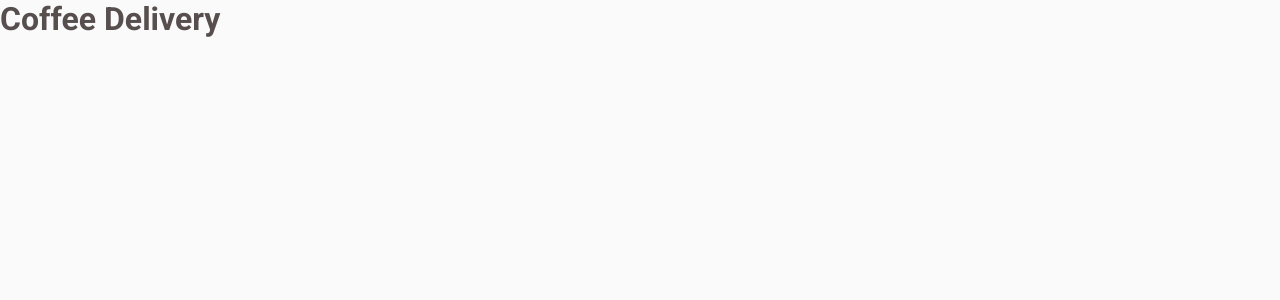
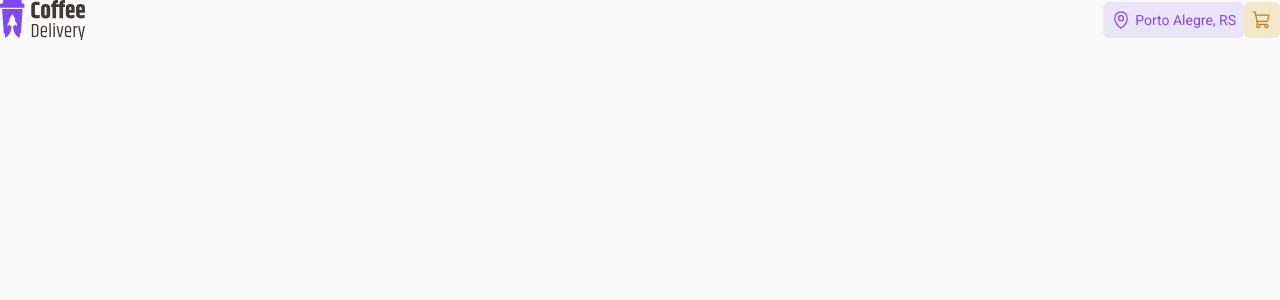
Before and after one commit to oigabrielteodoro/coffee-delivery, a React (Vite) app: page / in a window 1280 px wide. Shown: the top 300 px of the page. Built offline with nearby package versions, Linux system fonts and the light colour scheme.

Commit message:
feat(header): add header component

```diff
--- a/src/App.tsx
+++ b/src/App.tsx
@@ -1,4 +1,5 @@
 import { ThemeProvider } from "styled-components";
+import { Header } from "./components/Header";
 
 import { GlobalStyle } from "./styles/global";
 import { defaultTheme } from "./styles/themes/default";
@@ -6,7 +7,7 @@ import { defaultTheme } from "./styles/themes/default";
 export function App() {
   return (
     <ThemeProvider theme={defaultTheme}>
-      <h1>Coffee Delivery</h1>
+      <Header />
       <GlobalStyle />
     </ThemeProvider>
   );
--- /dev/null
+++ b/src/assets/Assets.ts
@@ -0,0 +1,3 @@
+export enum Assets {
+  LOGO = "/logo.svg",
+}
--- /dev/null
+++ b/src/assets/index.ts
@@ -0,0 +1 @@
+export * from "./Assets";
--- /dev/null
+++ b/src/components/Button/Button.ts
@@ -0,0 +1,33 @@
+import styled, { css } from "styled-components";
+
+const buttonVariants = {
+  "purple-light": css`
+    background-color: ${({ theme }) => theme["purple-light"]};
+    color: ${({ theme }) => theme.purple};
+  `,
+  "yellow-light": css`
+    background-color: ${({ theme }) => theme["yellow-light"]};
+    color: ${({ theme }) => theme["yellow-dark"]};
+  `,
+};
+
+type ButtonProps = {
+  variant: keyof typeof buttonVariants;
+};
+
+export const Button = styled.button<ButtonProps>`
+  display: flex;
+  align-items: center;
+  cursor: pointer;
+
+  padding: 0.8rem;
+  column-gap: 0.4rem;
+
+  border: 0;
+  border-radius: 0.6rem;
+
+  font-size: 1.4rem;
+  line-height: 130%;
+
+  ${({ variant }) => buttonVariants[variant]}
+`;
--- /dev/null
+++ b/src/components/Button/index.ts
@@ -0,0 +1 @@
+export * from "./Button";
--- /dev/null
+++ b/src/components/Header/Header.styles.ts
@@ -0,0 +1,12 @@
+import styled from "styled-components";
+
+export const HeaderContainer = styled.header`
+  display: flex;
+  align-items: center;
+  justify-content: space-between;
+`;
+
+export const Actions = styled.div`
+  display: flex;
+  align-items: center;
+`;
--- /dev/null
+++ b/src/components/Header/Header.tsx
@@ -0,0 +1,23 @@
+import { MapPin, ShoppingCart } from "phosphor-react";
+
+import { Assets } from "../../assets";
+import { Button } from "../Button";
+
+import { Actions, HeaderContainer } from "./Header.styles";
+
+export function Header() {
+  return (
+    <HeaderContainer>
+      <img src={Assets.LOGO} />
+      <Actions>
+        <Button variant="purple-light">
+          <MapPin size={20} />
+          Porto Alegre, RS
+        </Button>
+        <Button variant="yellow-light">
+          <ShoppingCart size={20} />
+        </Button>
+      </Actions>
+    </HeaderContainer>
+  );
+}
--- /dev/null
+++ b/src/components/Header/index.ts
@@ -0,0 +1 @@
+export * from "./Header";
--- a/src/styles/global.ts
+++ b/src/styles/global.ts
@@ -5,6 +5,10 @@ export const GlobalStyle = createGlobalStyle`
     margin: 0;
     padding: 0;
     box-sizing: border-box;
+  }
+
+  html {
+    font-size: 62.5%;
   }
 
   :focus {
--- a/src/styles/themes/default.ts
+++ b/src/styles/themes/default.ts
@@ -16,6 +16,6 @@ export const defaultTheme = {
   "purple-dark": "#4b2995",
 
   yellow: "#dbac2c",
-  "yellow-light": "f1e9c9",
+  "yellow-light": "#f1e9c9",
   "yellow-dark": "#c47f17",
 };
```
Also changed, not shown: .eslintrc.json.
